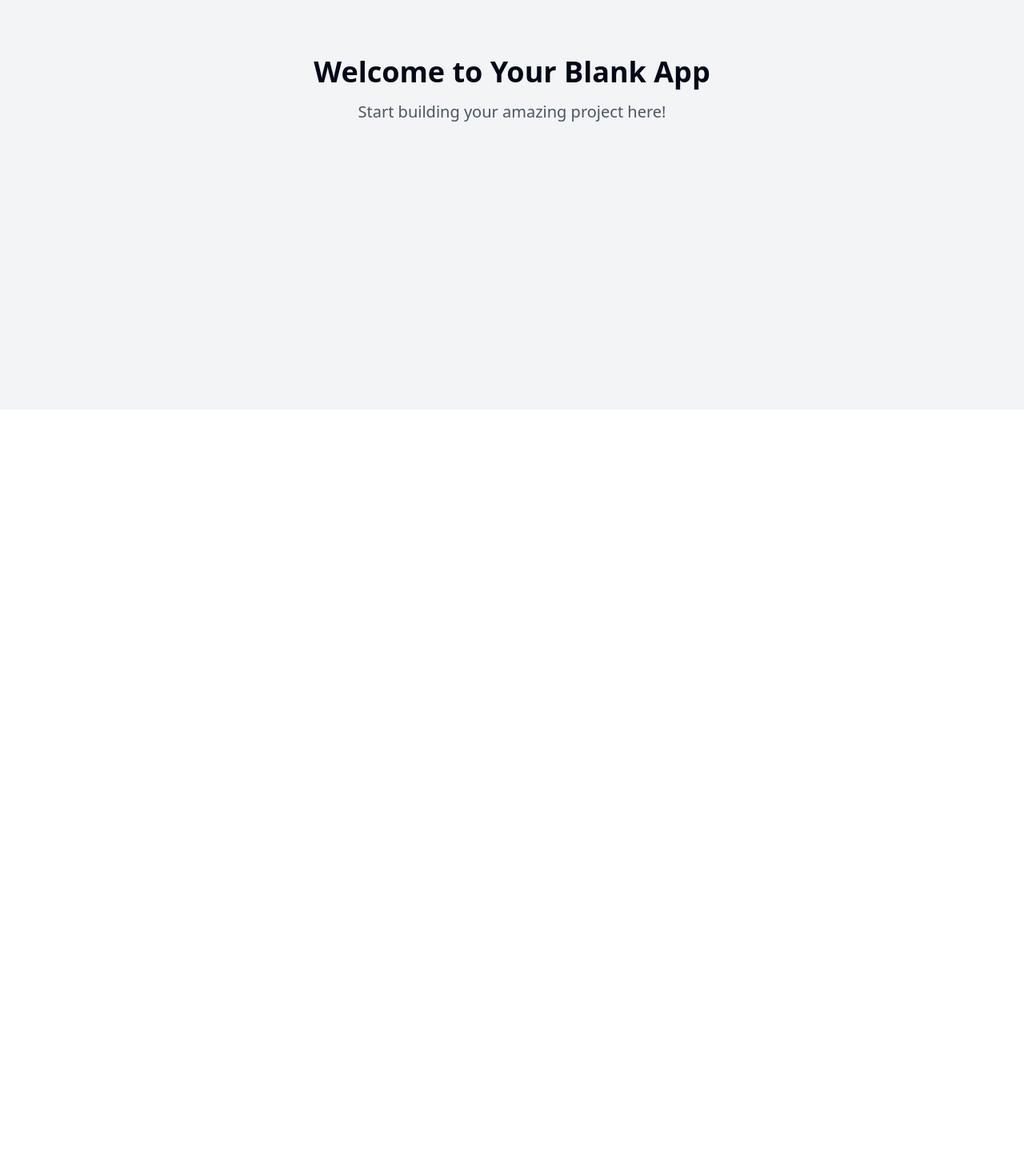
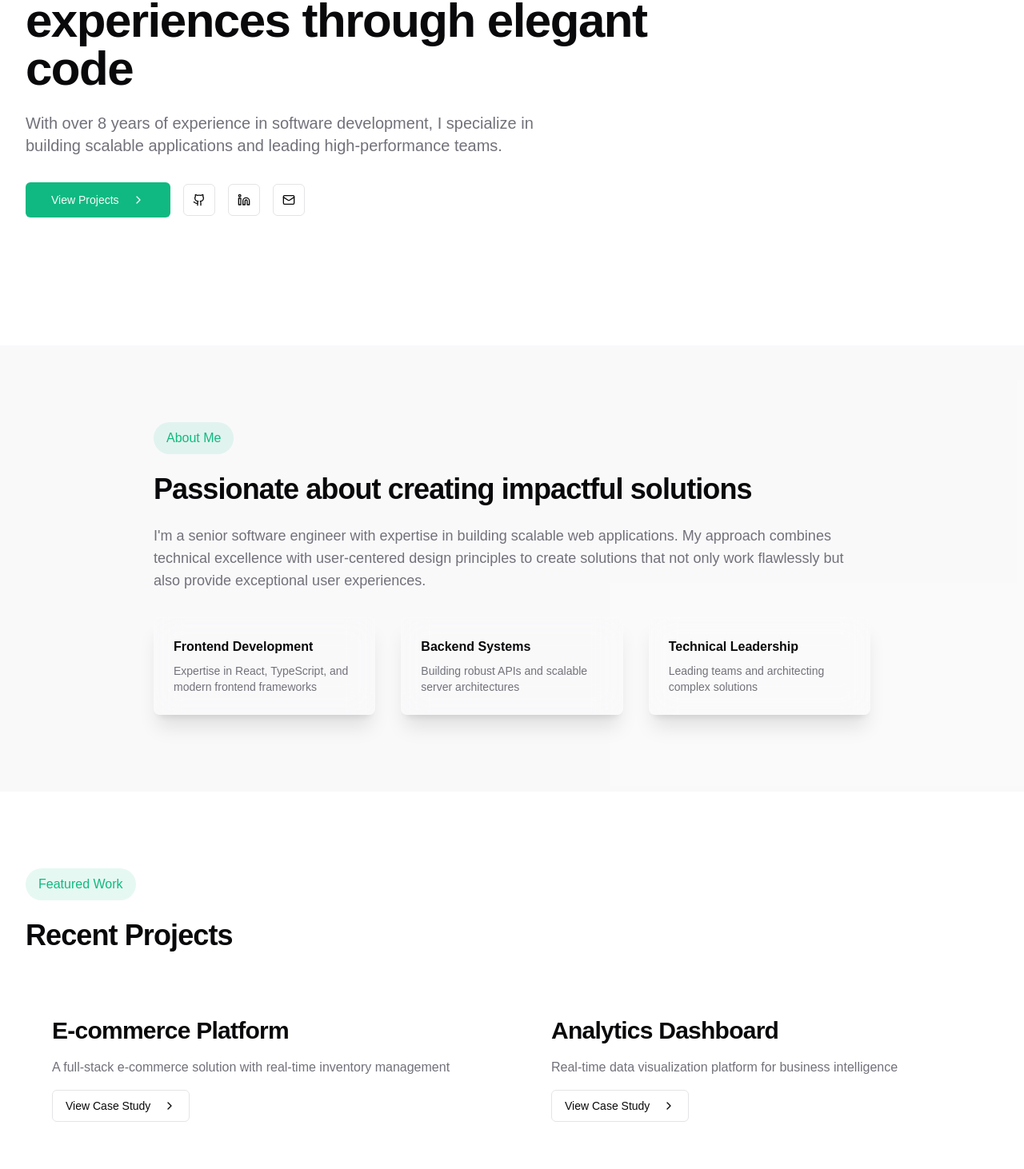
Before and after one commit to Azrra968/personal-journey-portfolio-75, a React (Vite) app: page / in a window 1280 px wide. Shown: the part 288-1750 px from the top of the page at 80% size. Before the commit the page ends 800 px from the top, so only its background shows below. Built offline with nearby package versions, Linux system fonts and the light colour scheme.

Commit message:
Create portfolio website structure
Add initial layout and pages for a personal portfolio website for a senior computer engineer, including sections for experience, projects, and other relevant content.
[skip gpt_engineer]

```diff
--- a/package.json
+++ b/package.json
@@ -45,6 +45,7 @@
     "cmdk": "^1.0.0",
     "date-fns": "^3.6.0",
     "embla-carousel-react": "^8.3.0",
+    "framer-motion": "^11.15.0",
     "input-otp": "^1.2.4",
     "lucide-react": "^0.462.0",
     "next-themes": "^0.3.0",
--- a/src/index.css
+++ b/src/index.css
@@ -5,88 +5,25 @@
 @layer base {
   :root {
     --background: 0 0% 100%;
-    --foreground: 222.2 84% 4.9%;
-
+    --foreground: 240 10% 3.9%;
     --card: 0 0% 100%;
-    --card-foreground: 222.2 84% 4.9%;
-
+    --card-foreground: 240 10% 3.9%;
     --popover: 0 0% 100%;
-    --popover-foreground: 222.2 84% 4.9%;
-
-    --primary: 222.2 47.4% 11.2%;
-    --primary-foreground: 210 40% 98%;
-
-    --secondary: 210 40% 96.1%;
-    --secondary-foreground: 222.2 47.4% 11.2%;
-
-    --muted: 210 40% 96.1%;
-    --muted-foreground: 215.4 16.3% 46.9%;
-
-    --accent: 210 40% 96.1%;
-    --accent-foreground: 222.2 47.4% 11.2%;
-
+    --popover-foreground: 240 10% 3.9%;
+    --primary: 240 5.9% 10%;
+    --primary-foreground: 0 0% 98%;
+    --secondary: 240 4.8% 95.9%;
+    --secondary-foreground: 240 5.9% 10%;
+    --muted: 240 4.8% 95.9%;
+    --muted-foreground: 240 3.8% 46.1%;
+    --accent: 240 4.8% 95.9%;
+    --accent-foreground: 240 5.9% 10%;
     --destructive: 0 84.2% 60.2%;
-    --destructive-foreground: 210 40% 98%;
-
-    --border: 214.3 31.8% 91.4%;
-    --input: 214.3 31.8% 91.4%;
-    --ring: 222.2 84% 4.9%;
-
-    --radius: 0.5rem;
-
-    --sidebar-background: 0 0% 98%;
-
-    --sidebar-foreground: 240 5.3% 26.1%;
-
-    --sidebar-primary: 240 5.9% 10%;
-
-    --sidebar-primary-foreground: 0 0% 98%;
-
-    --sidebar-accent: 240 4.8% 95.9%;
-
-    --sidebar-accent-foreground: 240 5.9% 10%;
-
-    --sidebar-border: 220 13% 91%;
-
-    --sidebar-ring: 217.2 91.2% 59.8%;
-  }
-
-  .dark {
-    --background: 222.2 84% 4.9%;
-    --foreground: 210 40% 98%;
-
-    --card: 222.2 84% 4.9%;
-    --card-foreground: 210 40% 98%;
-
-    --popover: 222.2 84% 4.9%;
-    --popover-foreground: 210 40% 98%;
-
-    --primary: 210 40% 98%;
-    --primary-foreground: 222.2 47.4% 11.2%;
-
-    --secondary: 217.2 32.6% 17.5%;
-    --secondary-foreground: 210 40% 98%;
-
-    --muted: 217.2 32.6% 17.5%;
-    --muted-foreground: 215 20.2% 65.1%;
-
-    --accent: 217.2 32.6% 17.5%;
-    --accent-foreground: 210 40% 98%;
-
-    --destructive: 0 62.8% 30.6%;
-    --destructive-foreground: 210 40% 98%;
-
-    --border: 217.2 32.6% 17.5%;
-    --input: 217.2 32.6% 17.5%;
-    --ring: 212.7 26.8% 83.9%;
-    --sidebar-background: 240 5.9% 10%;
-    --sidebar-foreground: 240 4.8% 95.9%;
-    --sidebar-primary: 224.3 76.3% 48%;
-    --sidebar-primary-foreground: 0 0% 100%;
-    --sidebar-accent: 240 3.7% 15.9%;
-    --sidebar-accent-foreground: 240 4.8% 95.9%;
-    --sidebar-border: 240 3.7% 15.9%;
-    --sidebar-ring: 217.2 91.2% 59.8%;
+    --destructive-foreground: 0 0% 98%;
+    --border: 240 5.9% 90%;
+    --input: 240 5.9% 90%;
+    --ring: 240 5.9% 10%;
+    --radius: 0.75rem;
   }
 }
 
@@ -94,8 +31,31 @@
   * {
     @apply border-border;
   }
-
   body {
-    @apply bg-background text-foreground;
+    @apply bg-background text-foreground antialiased;
   }
 }
+
+.glass-card {
+  @apply bg-white/10 backdrop-blur-lg border border-white/20 shadow-xl;
+}
+
+.section-container {
+  @apply max-w-7xl mx-auto px-4 sm:px-6 lg:px-8 py-24;
+}
+
+.heading-xl {
+  @apply text-4xl sm:text-5xl lg:text-6xl font-bold tracking-tight;
+}
+
+.heading-lg {
+  @apply text-3xl sm:text-4xl font-bold tracking-tight;
+}
+
+.heading-md {
+  @apply text-2xl sm:text-3xl font-bold tracking-tight;
+}
+
+.text-gradient {
+  @apply bg-clip-text text-transparent bg-gradient-to-r from-accent to-accent/80;
+}
--- a/src/pages/Index.tsx
+++ b/src/pages/Index.tsx
@@ -1,12 +1,147 @@
-// Update this page (the content is just a fallback if you fail to update the page)
+import { motion } from "framer-motion";
+import { ChevronRight, Github, Linkedin, Mail } from "lucide-react";
+import { Button } from "@/components/ui/button";
 
 const Index = () => {
   return (
-    <div className="min-h-screen flex items-center justify-center bg-gray-100">
-      <div className="text-center">
-        <h1 className="text-4xl font-bold mb-4">Welcome to Your Blank App</h1>
-        <p className="text-xl text-gray-600">Start building your amazing project here!</p>
-      </div>
+    <div className="min-h-screen">
+      {/* Hero Section */}
+      <section className="section-container min-h-[90vh] flex flex-col justify-center">
+        <motion.div
+          initial={{ opacity: 0, y: 20 }}
+          animate={{ opacity: 1, y: 0 }}
+          transition={{ duration: 0.5 }}
+          className="max-w-4xl"
+        >
+          <span className="inline-block px-4 py-2 rounded-full bg-accent/10 text-accent mb-6">
+            Senior Software Engineer
+          </span>
+          <h1 className="heading-xl mb-6">
+            Creating exceptional digital experiences through elegant code
+          </h1>
+          <p className="text-lg sm:text-xl text-muted-foreground mb-8 max-w-2xl">
+            With over 8 years of experience in software development, I specialize in building scalable applications and leading high-performance teams.
+          </p>
+          <div className="flex flex-wrap gap-4">
+            <Button size="lg" className="bg-accent hover:bg-accent/90">
+              View Projects <ChevronRight className="ml-2 h-4 w-4" />
+            </Button>
+            <div className="flex items-center gap-4">
+              <Button size="icon" variant="outline">
+                <Github className="h-5 w-5" />
+              </Button>
+              <Button size="icon" variant="outline">
+                <Linkedin className="h-5 w-5" />
+              </Button>
+              <Button size="icon" variant="outline">
+                <Mail className="h-5 w-5" />
+              </Button>
+            </div>
+          </div>
+        </motion.div>
+      </section>
+
+      {/* About Section */}
+      <section className="section-container bg-secondary/50">
+        <motion.div
+          initial={{ opacity: 0 }}
+          whileInView={{ opacity: 1 }}
+          transition={{ duration: 0.5 }}
+          viewport={{ once: true }}
+          className="max-w-4xl mx-auto"
+        >
+          <span className="inline-block px-4 py-2 rounded-full bg-accent/10 text-accent mb-6">
+            About Me
+          </span>
+          <h2 className="heading-lg mb-6">
+            Passionate about creating impactful solutions
+          </h2>
+          <p className="text-lg text-muted-foreground mb-8">
+            I'm a senior software engineer with expertise in building scalable web applications. My approach combines technical excellence with user-centered design principles to create solutions that not only work flawlessly but also provide exceptional user experiences.
+          </p>
+          <div className="grid sm:grid-cols-3 gap-8">
+            <div className="glass-card p-6 rounded-lg">
+              <h3 className="font-bold mb-2">Frontend Development</h3>
+              <p className="text-sm text-muted-foreground">
+                Expertise in React, TypeScript, and modern frontend frameworks
+              </p>
+            </div>
+            <div className="glass-card p-6 rounded-lg">
+              <h3 className="font-bold mb-2">Backend Systems</h3>
+              <p className="text-sm text-muted-foreground">
+                Building robust APIs and scalable server architectures
+              </p>
+            </div>
+            <div className="glass-card p-6 rounded-lg">
+              <h3 className="font-bold mb-2">Technical Leadership</h3>
+              <p className="text-sm text-muted-foreground">
+                Leading teams and architecting complex solutions
+              </p>
+            </div>
+          </div>
+        </motion.div>
+      </section>
+
+      {/* Projects Preview */}
+      <section className="section-container">
+        <motion.div
+          initial={{ opacity: 0 }}
+          whileInView={{ opacity: 1 }}
+          transition={{ duration: 0.5 }}
+          viewport={{ once: true }}
+        >
+          <span className="inline-block px-4 py-2 rounded-full bg-accent/10 text-accent mb-6">
+            Featured Work
+          </span>
+          <h2 className="heading-lg mb-12">Recent Projects</h2>
+          <div className="grid md:grid-cols-2 gap-8">
+            <div className="group relative overflow-hidden rounded-lg">
+              <div className="glass-card p-8 h-full transition-all duration-300 hover:translate-y-[-4px]">
+                <h3 className="heading-md mb-4">E-commerce Platform</h3>
+                <p className="text-muted-foreground mb-4">
+                  A full-stack e-commerce solution with real-time inventory management
+                </p>
+                <Button variant="outline" className="group-hover:bg-accent group-hover:text-white">
+                  View Case Study <ChevronRight className="ml-2 h-4 w-4" />
+                </Button>
+              </div>
+            </div>
+            <div className="group relative overflow-hidden rounded-lg">
+              <div className="glass-card p-8 h-full transition-all duration-300 hover:translate-y-[-4px]">
+                <h3 className="heading-md mb-4">Analytics Dashboard</h3>
+                <p className="text-muted-foreground mb-4">
+                  Real-time data visualization platform for business intelligence
+                </p>
+                <Button variant="outline" className="group-hover:bg-accent group-hover:text-white">
+                  View Case Study <ChevronRight className="ml-2 h-4 w-4" />
+                </Button>
+              </div>
+            </div>
+          </div>
+        </motion.div>
+      </section>
+
+      {/* Contact Section */}
+      <section className="section-container bg-secondary/50">
+        <motion.div
+          initial={{ opacity: 0 }}
+          whileInView={{ opacity: 1 }}
+          transition={{ duration: 0.5 }}
+          viewport={{ once: true }}
+          className="max-w-2xl mx-auto text-center"
+        >
+          <span className="inline-block px-4 py-2 rounded-full bg-accent/10 text-accent mb-6">
+            Get in Touch
+          </span>
+          <h2 className="heading-lg mb-6">Let's work together</h2>
+          <p className="text-lg text-muted-foreground mb-8">
+            I'm always interested in hearing about new projects and opportunities.
+          </p>
+          <Button size="lg" className="bg-accent hover:bg-accent/90">
+            Contact Me <Mail className="ml-2 h-4 w-4" />
+          </Button>
+        </motion.div>
+      </section>
     </div>
   );
 };
--- a/tailwind.config.ts
+++ b/tailwind.config.ts
@@ -12,85 +12,75 @@ export default {
   theme: {
     container: {
       center: true,
-			padding: '2rem',
+      padding: "2rem",
       screens: {
-				'2xl': '1400px'
-			}
+        "2xl": "1400px",
+      },
     },
     extend: {
       colors: {
-				border: 'hsl(var(--border))',
-				input: 'hsl(var(--input))',
-				ring: 'hsl(var(--ring))',
-				background: 'hsl(var(--background))',
-				foreground: 'hsl(var(--foreground))',
+        border: "hsl(var(--border))",
+        input: "hsl(var(--input))",
+        ring: "hsl(var(--ring))",
+        background: "hsl(var(--background))",
+        foreground: "hsl(var(--foreground))",
+        accent: {
+          DEFAULT: "#10B981",
+          foreground: "#ffffff",
+        },
         primary: {
-					DEFAULT: 'hsl(var(--primary))',
-					foreground: 'hsl(var(--primary-foreground))'
+          DEFAULT: "hsl(var(--primary))",
+          foreground: "hsl(var(--primary-foreground))",
         },
         secondary: {
-					DEFAULT: 'hsl(var(--secondary))',
-					foreground: 'hsl(var(--secondary-foreground))'
+          DEFAULT: "hsl(var(--secondary))",
+          foreground: "hsl(var(--secondary-foreground))",
         },
         destructive: {
-					DEFAULT: 'hsl(var(--destructive))',
-					foreground: 'hsl(var(--destructive-foreground))'
+          DEFAULT: "hsl(var(--destructive))",
+          foreground: "hsl(var(--destructive-foreground))",
         },
         muted: {
-					DEFAULT: 'hsl(var(--muted))',
-					foreground: 'hsl(var(--muted-foreground))'
-				},
-				accent: {
-					DEFAULT: 'hsl(var(--accent))',
-					foreground: 'hsl(var(--accent-foreground))'
+          DEFAULT: "hsl(var(--muted))",
+          foreground: "hsl(var(--muted-foreground))",
         },
         popover: {
-					DEFAULT: 'hsl(var(--popover))',
-					foreground: 'hsl(var(--popover-foreground))'
+          DEFAULT: "hsl(var(--popover))",
+          foreground: "hsl(var(--popover-foreground))",
         },
         card: {
-					DEFAULT: 'hsl(var(--card))',
-					foreground: 'hsl(var(--card-foreground))'
+          DEFAULT: "hsl(var(--card))",
+          foreground: "hsl(var(--card-foreground))",
         },
-				sidebar: {
-					DEFAULT: 'hsl(var(--sidebar-background))',
-					foreground: 'hsl(var(--sidebar-foreground))',
-					primary: 'hsl(var(--sidebar-primary))',
-					'primary-foreground': 'hsl(var(--sidebar-primary-foreground))',
-					accent: 'hsl(var(--sidebar-accent))',
-					'accent-foreground': 'hsl(var(--sidebar-accent-foreground))',
-					border: 'hsl(var(--sidebar-border))',
-					ring: 'hsl(var(--sidebar-ring))'
-				}
       },
-			borderRadius: {
-				lg: 'var(--radius)',
-				md: 'calc(var(--radius) - 2px)',
-				sm: 'calc(var(--radius) - 4px)'
+      fontFamily: {
+        sans: ["Inter var", "sans-serif"],
       },
       keyframes: {
-				'accordion-down': {
-					from: {
-						height: '0'
+        "fade-up": {
+          "0%": {
+            opacity: "0",
+            transform: "translateY(10px)",
           },
-					to: {
-						height: 'var(--radix-accordion-content-height)'
-					}
+          "100%": {
+            opacity: "1",
+            transform: "translateY(0)",
           },
-				'accordion-up': {
-					from: {
-						height: 'var(--radix-accordion-content-height)'
         },
-					to: {
-						height: '0'
-					}
-				}
+        "fade-in": {
+          "0%": {
+            opacity: "0",
+          },
+          "100%": {
+            opacity: "1",
+          },
+        },
       },
       animation: {
-				'accordion-down': 'accordion-down 0.2s ease-out',
-				'accordion-up': 'accordion-up 0.2s ease-out'
-			}
-		}
+        "fade-up": "fade-up 0.5s ease-out",
+        "fade-in": "fade-in 0.3s ease-out",
+      },
+    },
   },
   plugins: [require("tailwindcss-animate")],
 } satisfies Config;
```
Also changed, not shown: 1 other file (tests, documents, lock files or other folders). Lines whose indentation alone changed are shown as unchanged.
